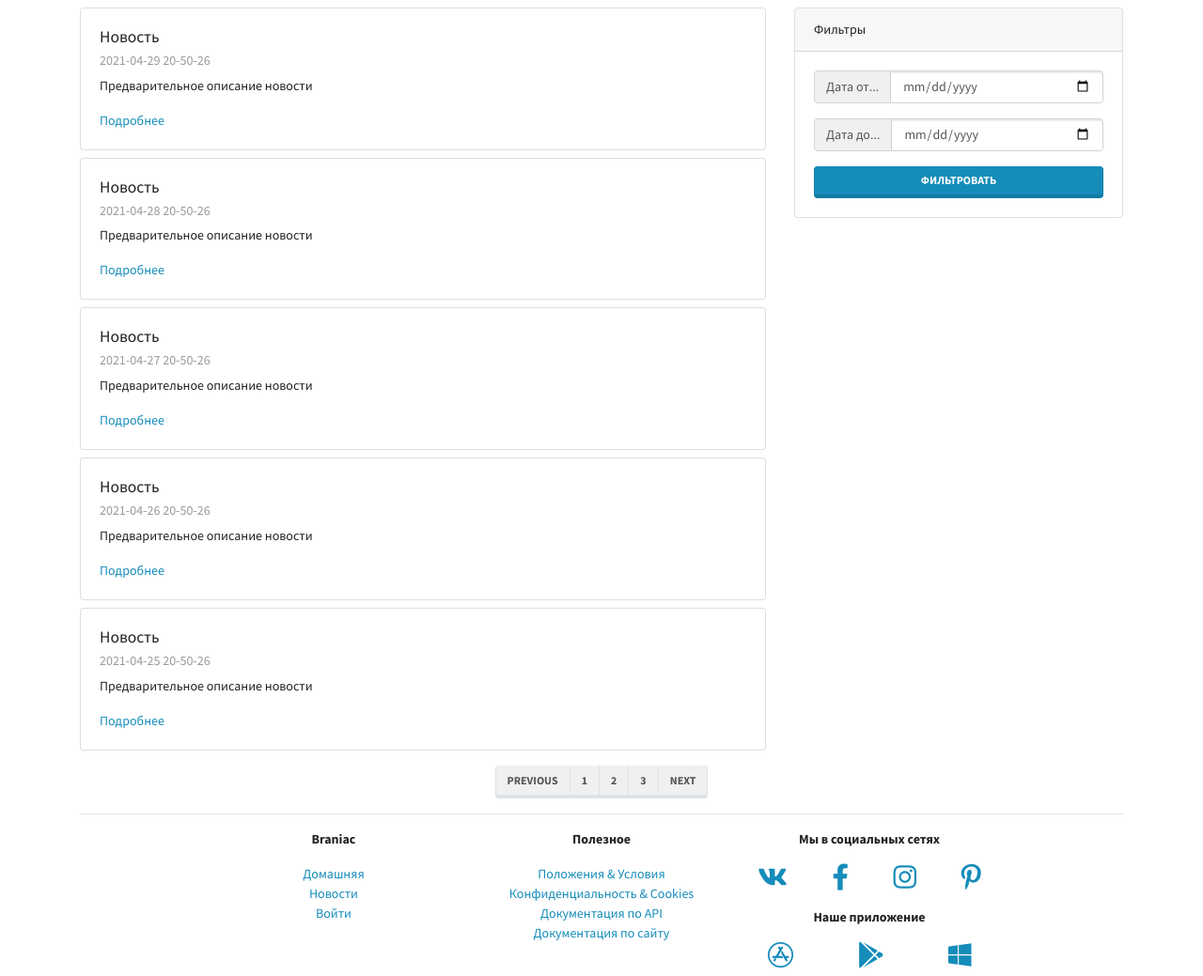
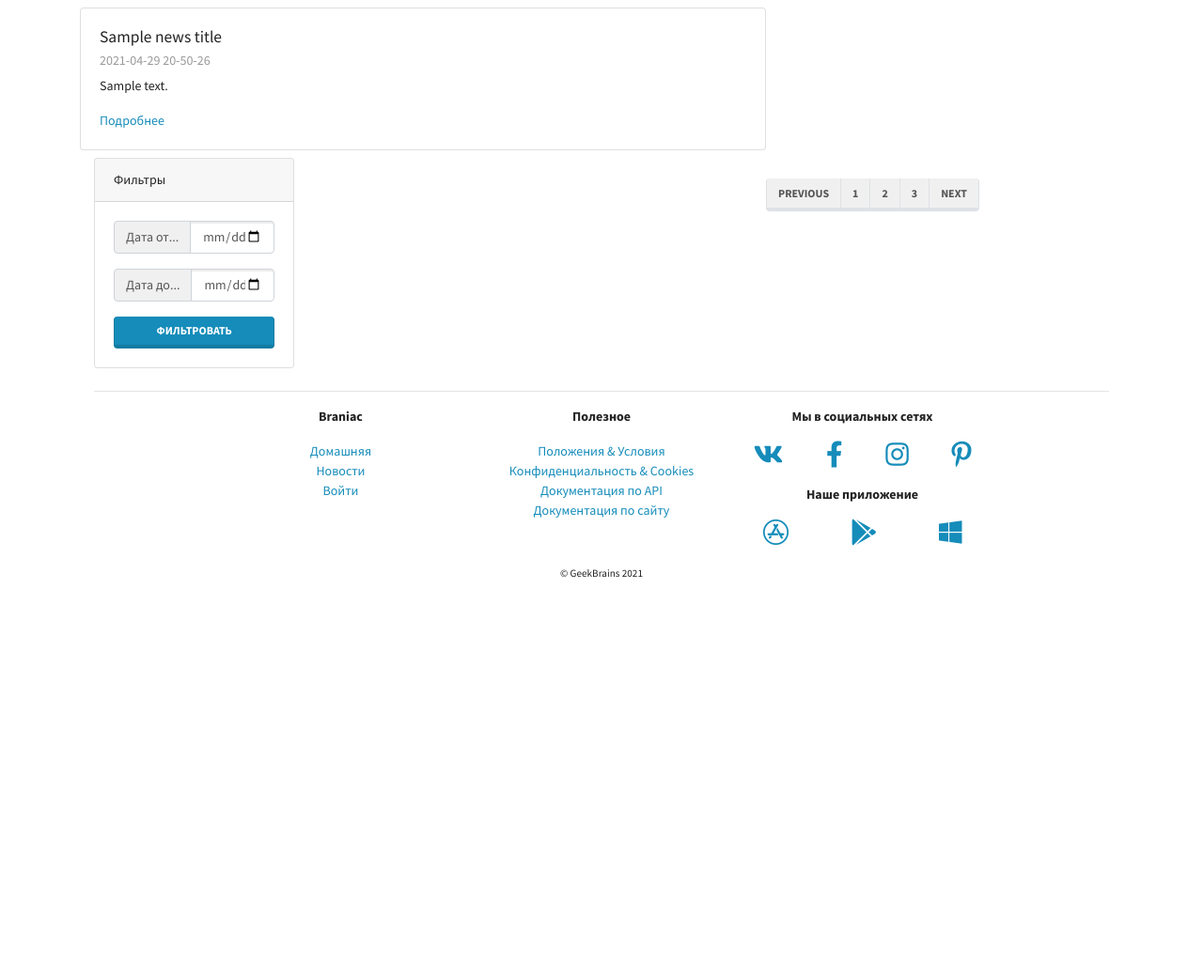
Before and after one commit to V-U-Simon/django_gb_lms, a Django app: template project/mainapp/templates/mainapp/news.html in a window 1280 px wide. Shown: the part 77-1116 px from the top of the page at 94% size. After the commit the page ends 692 px from the top, so only its background shows below. Run offline with Django 3.2, Linux system fonts and the light colour scheme; the template is opened without the code that fills it: most values are stand-ins (such as "Sample title", 1, 10 or a date in 2020); some libraries are stand-ins or nearby versions.

Commit message:
template loop for news.html

```diff
--- a/project/mainapp/templates/mainapp/news.html
+++ b/project/mainapp/templates/mainapp/news.html
@@ -8,47 +8,16 @@
 {% block content %}
   <div class="row">
     <div class="col-lg-8">
+      {% for i in range %}
         <div class="card my-2">
           <div class="card-body">
-          <h5 class="card-title">Новость</h5>
+            <h5 class="card-title">{{ news_title }}</h5>
             <h6 class="card-subtitle mb-2 text-muted">2021-04-29 20-50-26</h6>
-          <p class="card-text">Предварительное описание новости</p>
+            <p class="card-text">{{ news_preview }}</p>
             <a href="#" class="card-link">Подробнее</a>
           </div>
         </div>
-      <div class="card my-2">
-        <div class="card-body">
-          <h5 class="card-title">Новость</h5>
-          <h6 class="card-subtitle mb-2 text-muted">2021-04-28 20-50-26</h6>
-          <p class="card-text">Предварительное описание новости</p>
-          <a href="#" class="card-link">Подробнее</a>
-        </div>
-      </div>
-      <div class="card my-2">
-        <div class="card-body">
-          <h5 class="card-title">Новость</h5>
-          <h6 class="card-subtitle mb-2 text-muted">2021-04-27 20-50-26</h6>
-          <p class="card-text">Предварительное описание новости</p>
-          <a href="#" class="card-link">Подробнее</a>
-        </div>
-      </div>
-      <div class="card my-2">
-        <div class="card-body">
-          <h5 class="card-title">Новость</h5>
-          <h6 class="card-subtitle mb-2 text-muted">2021-04-26 20-50-26</h6>
-          <p class="card-text">Предварительное описание новости</p>
-          <a href="#" class="card-link">Подробнее</a>
-        </div>
-      </div>
-      <div class="card mt-2">
-        <div class="card-body">
-          <h5 class="card-title">Новость</h5>
-          <h6 class="card-subtitle mb-2 text-muted">2021-04-25 20-50-26</h6>
-          <p class="card-text">Предварительное описание новости</p>
-          <a href="#" class="card-link">Подробнее</a>
-        </div>
-      </div>
-    </div>
+      {% endfor %}
       <div class="col-lg-4">
         <div class="card my-2 sticky-top">
           <div class="card-header">Фильтры</div>
--- a/project/mainapp/views.py
+++ b/project/mainapp/views.py
@@ -1,11 +1,11 @@
-from django.views.generic import TemplateView
+from django.views.generic import ListView, TemplateView
 
 
 class MainPageView(TemplateView):
     template_name = "mainapp/index.html"
 
 
-class NewsPageView(TemplateView):
+class NewsPageView(ListView):
     template_name = "mainapp/news.html"
 
 
```
Lines whose indentation alone changed are shown as unchanged.
